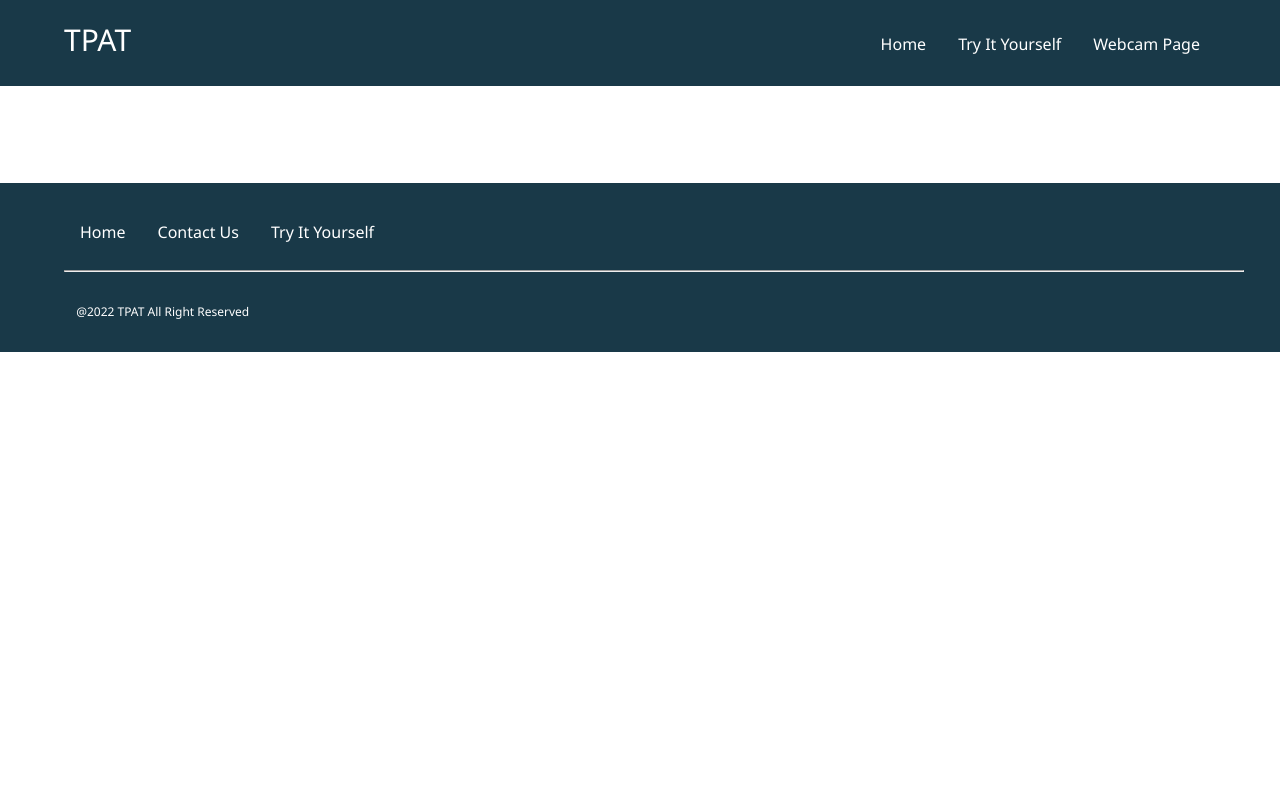
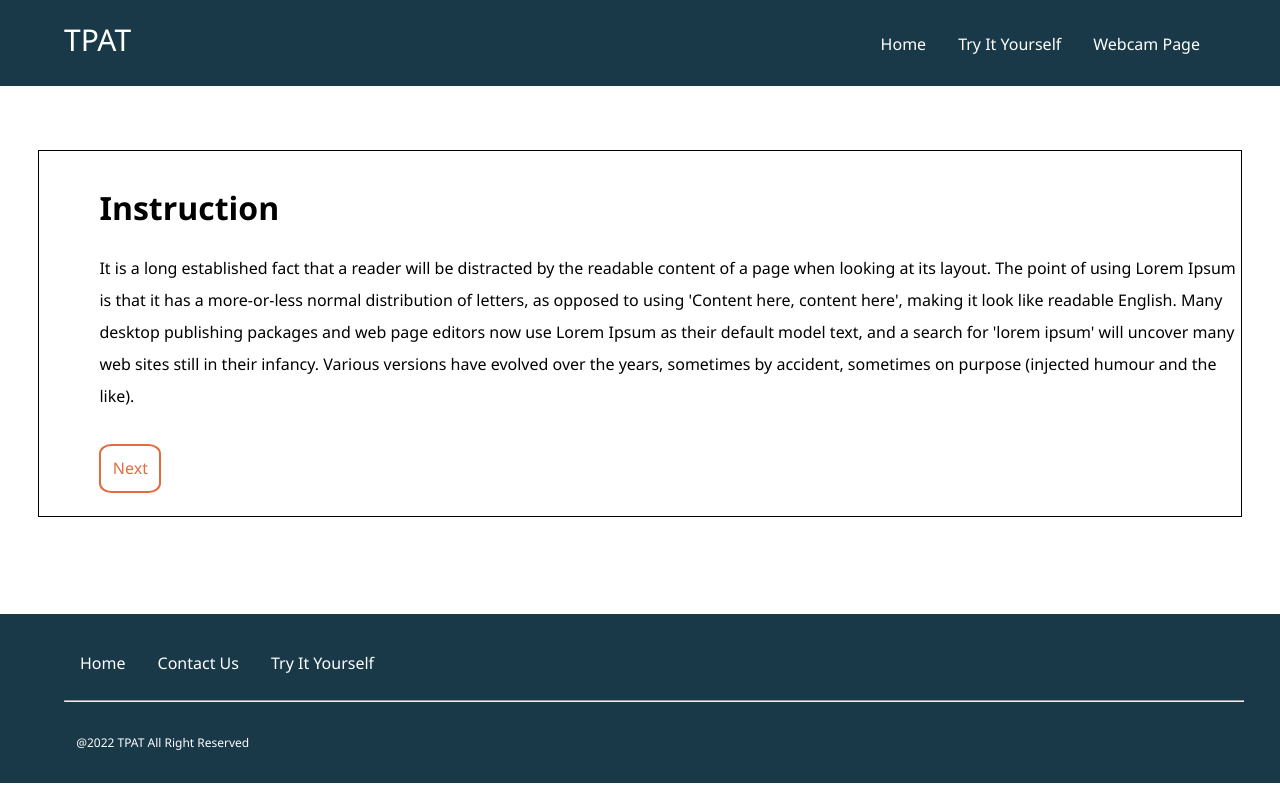
Before and after one commit to hicsail/tpat, a React (Create React App) app: page /instruction/1 in a window 1280 px wide. Built offline with nearby package versions, Linux system fonts and the light colour scheme.

Commit message:
Add instruction page

```diff
--- a/src/components/Card.js
+++ b/src/components/Card.js
@@ -1,5 +1,4 @@
 import React from "react";
-import Button from "../components/Btn";
 
 const Card = (props) => {
   return (
@@ -15,6 +14,7 @@ const Card = (props) => {
           <img
             style={{ width: "100%", borderRadius: "10px 0px 0px 10px" }}
             src="https://wtwp.com/wp-content/uploads/2015/06/placeholder-image.png"
+            alt="task visualization"
           />
         </div>
         <div class="task-container">
@@ -22,7 +22,11 @@ const Card = (props) => {
           <p style={{ backgroundColor: "transparent" }}>{props.description}</p>
           <div></div>
           <div class="time-container">
-            <img src={require("../images/Clock.png")} class="img" />
+            <img
+              src={require("../images/Clock.png")}
+              class="img"
+              alt="clock icon"
+            />
             <p
               style={{
                 fontSize: "13px",
@@ -33,7 +37,7 @@ const Card = (props) => {
               {props.time}
             </p>
             <a
-              href={`/task/${props.id}`}
+              href={`/instruction/${props.id}`}
               style={{
                 border: "2px solid #e26c40",
                 padding: "1%",
--- a/src/navigation/Main.js
+++ b/src/navigation/Main.js
@@ -8,6 +8,7 @@ import Task from "../pages/task";
 
 import WebCam from "../pages/webcam";
 import Contact from "../pages/contact";
+import Instruction from "../pages/instruction";
 
 export const Main = () => {
   return (
@@ -19,6 +20,7 @@ export const Main = () => {
         <Route path="/webcam" element={<WebCam />} />
         <Route path="/contact-us" element={<Contact />} />
         <Route path="/task/:id" element={<Task />} />
+        <Route path="/instruction/:id" element={<Instruction />} />
       </Routes>
     </div>
   );
--- /dev/null
+++ b/src/pages/instruction.js
@@ -0,0 +1,65 @@
+import * as React from "react";
+import { useParams } from "react-router-dom";
+
+function Instruction(props) {
+  const { id } = useParams();
+
+  return (
+    <div
+      style={{
+        border: "1px solid black",
+        marginTop: "5%",
+        marginLeft: "3%",
+        marginRight: "3%",
+      }}
+    >
+      <div style={{ marginLeft: "5%", marginTop: "2%", paddingBottom: "3%" }}>
+        <div
+          style={{
+            display: "flex",
+            justifyContent: "space-between",
+            alignItems: "center",
+            paddingRight: "2%",
+            marginBottom: "2%",
+            paddingTop: "1%",
+          }}
+        >
+          <h1>Instruction</h1>
+        </div>
+        <div style={{ paddingBottom: "4%" }}>
+          <p>
+            It is a long established fact that a reader will be distracted by
+            the readable content of a page when looking at its layout. The point
+            of using Lorem Ipsum is that it has a more-or-less normal
+            distribution of letters, as opposed to using 'Content here, content
+            here', making it look like readable English. Many desktop publishing
+            packages and web page editors now use Lorem Ipsum as their default
+            model text, and a search for 'lorem ipsum' will uncover many web
+            sites still in their infancy. Various versions have evolved over the
+            years, sometimes by accident, sometimes on purpose (injected humour
+            and the like).
+          </p>
+        </div>
+
+        <div>
+          <a
+            href={`/task/${id}`}
+            style={{
+              border: "2px solid #e26c40",
+              padding: "1%",
+              color: "#e26c40",
+              borderRadius: "20%",
+              textDecoration: "none",
+            }}
+            id={props.id}
+            name="Next"
+          >
+            Next
+          </a>
+        </div>
+      </div>
+    </div>
+  );
+}
+
+export default Instruction;
--- a/src/pages/task.js
+++ b/src/pages/task.js
@@ -3,7 +3,6 @@ import React, { useEffect } from "react";
 import { useParams } from "react-router-dom";
 import CountDownTimer from "../components/Timer";
 import { useNavigate } from "react-router-dom";
-import style from "../App.css";
 
 function Task() {
   // Get ID from URL
@@ -16,7 +15,7 @@ function Task() {
       navigate("/webcam");
       //1 second = 1000 millisecond
     }, 3000);
-  }, []);
+  });
 
   //<div>Task {id}</div>
   return (
@@ -42,6 +41,7 @@ function Task() {
               style={{ paddingLeft: "0.5%" }}
               src={require("../images/Arrow.png")}
               class="img"
+              alt="arrow icon"
             />
             <a
               style={{
@@ -68,6 +68,7 @@ function Task() {
               style={{ paddingLeft: "0.5%" }}
               src={require("../images/Clock.png")}
               class="img"
+              alt="clock icon"
             />
           </div>
         </div>
@@ -89,7 +90,7 @@ function Task() {
           {data[id - 1].title}
         </h2>
         {hoursMinSecs ? (
-          <h2
+          <h3
             style={{
               paddingBottom: "1%",
               fontWeight: "normal",
@@ -97,13 +98,14 @@ function Task() {
             }}
           >
             {data[id - 1].description}
-          </h2>
+          </h3>
         ) : null}
       </div>
       {data[id - 1].imgURL !== "#" ? (
         <img
           style={{ height: "400px", paddingLeft: "7%" }}
           src={data[id - 1].imgURL}
+          alt="task visualization"
         />
       ) : null}
 
--- a/src/pages/webcam.js
+++ b/src/pages/webcam.js
@@ -2,11 +2,7 @@ import "../components/styles.css";
 import React, { useState, useEffect } from "react";
 import CountDownTimer from "../components/Timer";
 import { useNavigate } from "react-router-dom";
-import {
-  RecordWebcam,
-  useRecordWebcam,
-  CAMERA_STATUS,
-} from "react-record-webcam";
+import { useRecordWebcam, CAMERA_STATUS } from "react-record-webcam";
 const OPTIONS = {
   filename: "video",
   fileType: "web3",
@@ -18,10 +14,7 @@ const OPTIONS = {
 export default function WebCam(props) {
   const navigate = useNavigate();
   const recordWebcam = useRecordWebcam(OPTIONS);
-  const getRecordingFileHooks = async () => {
-    const blob = await recordWebcam.getRecording();
-    console.log({ blob });
-  };
+
   const hoursMinSecs = { minutes: 7, seconds: 30 };
   const [isRecord, setRecord] = useState(false);
   useEffect(() => {
@@ -29,7 +22,7 @@ export default function WebCam(props) {
       navigate("/");
       //1 second = 1000 millisecond
     }, 450000);
-  }, []);
+  });
 
   return (
     <div style={{ marginLeft: "5%", paddingTop: "3%", marginRight: "5%" }}>
```
